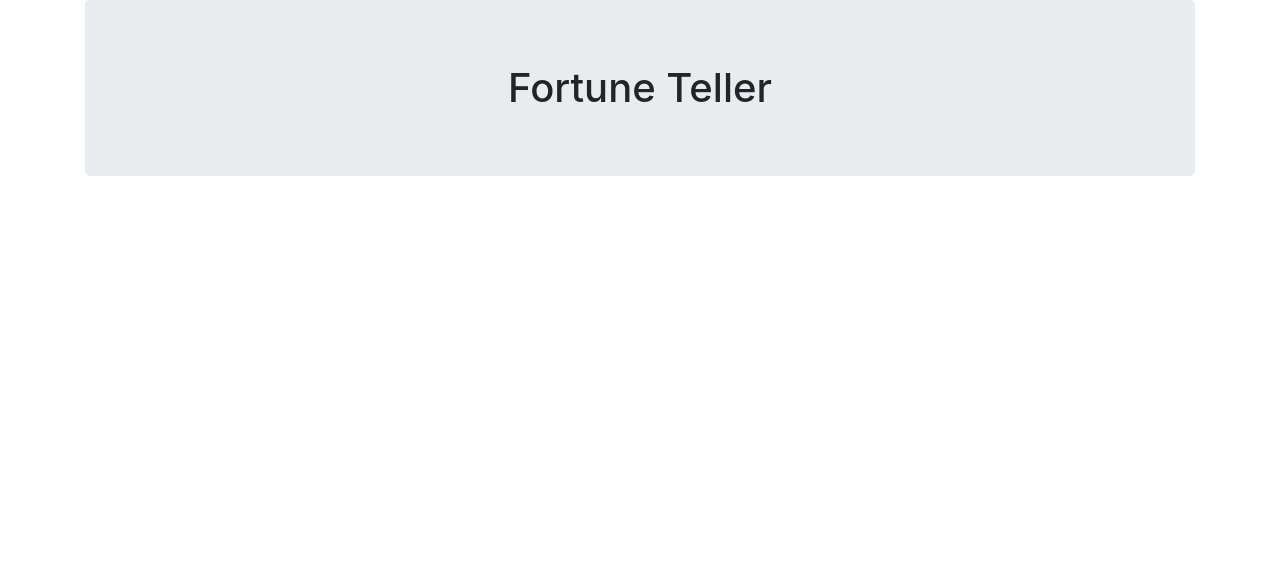
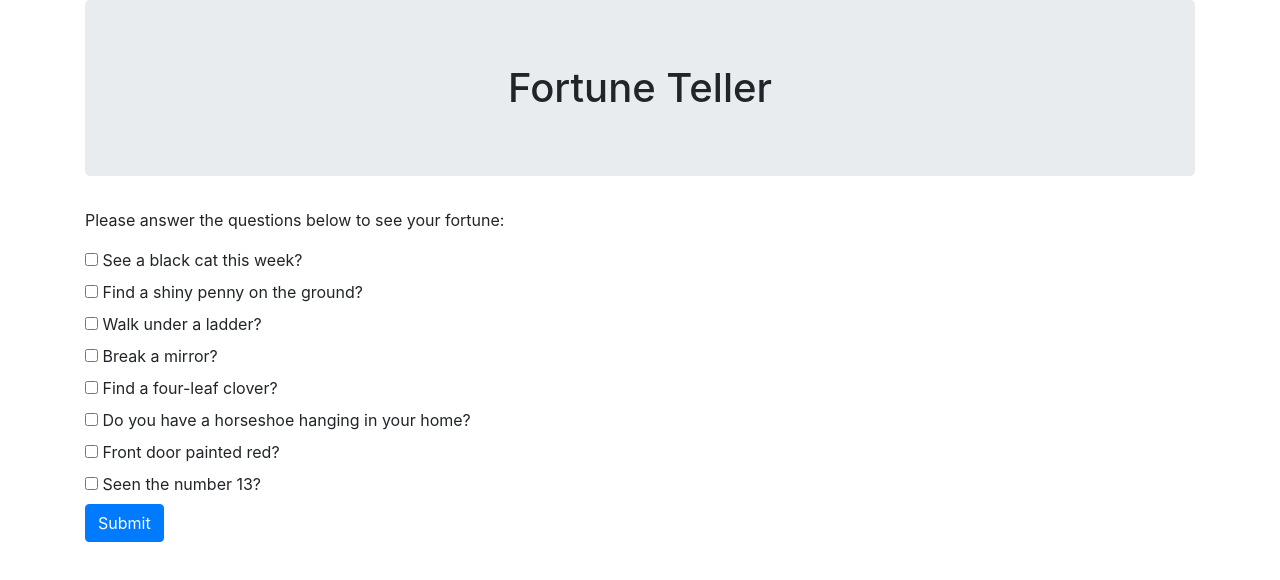
Before and after one commit to DeryckJackson/fortune-quiz, a plain HTML site: page index.html in a window 1280 px wide. Drawn offline with Linux system fonts and the light colour scheme.

Commit message:
add html content
Co-authored-by: Vanessa Guerrero <vamarilug@gmail.com>

```diff
--- a/index.html
+++ b/index.html
@@ -11,6 +11,28 @@
 <body>
   <div class="container">
     <h1 class="jumbotron">Fortune Teller</h1>
+    <p>Please answer the questions below to see your fortune:</p>
+    <form>
+      <div>
+        <input type="checkbox" id="cat" name="quiz" value="unlucky">
+        <label for="black-cat">See a black cat this week?</label></br>
+        <input type="checkbox" id="penny" name="quiz" value="lucky">
+        <label for="penny">Find a shiny penny on the ground?</label></br>
+        <input type="checkbox" id="ladder" name="quiz" value="unlucky">
+        <label for="ladder">Walk under a ladder?</label></br>
+        <input type="checkbox" id="mirror" name="quiz" value="unlucky">
+        <label for="mirror">Break a mirror?</label></br>
+        <input type="checkbox" id="clover" name="quiz" value="lucky">
+        <label for="clover">Find a four-leaf clover?</label></br>
+        <input type="checkbox" id="horseshoe" name="quiz" value="lucky">
+        <label for="horseshoe">Do you have a horseshoe hanging in your home?</label></br>
+        <input type="checkbox" id="door" name="quiz" value="lucky">
+        <label for="door">Front door painted red?</label></br>
+        <input type="checkbox" id="thirteen" name="quiz" value="unlucky">
+        <label for="thirteen">Seen the number 13?</label></br>
+      </div>
+      <button type="submit" class="btn btn-primary">Submit</button>
+    </form>
   </div>
 </body>
 </html>
--- a/js/scripts.js
+++ b/js/scripts.js
@@ -1,3 +1,4 @@
+// Business logic
 const isLucky = (answers) {
   let luckyCount = 0;
   let unluckyCount = 0;
```
